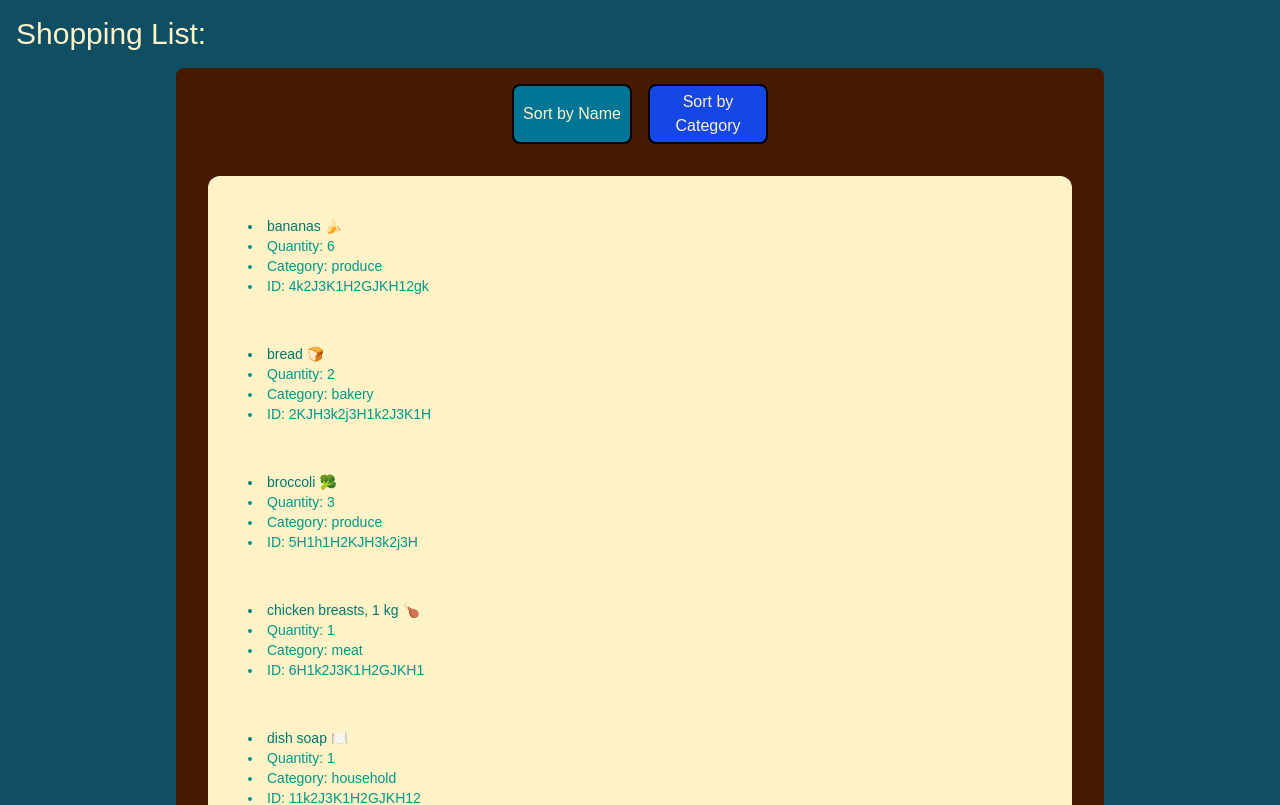
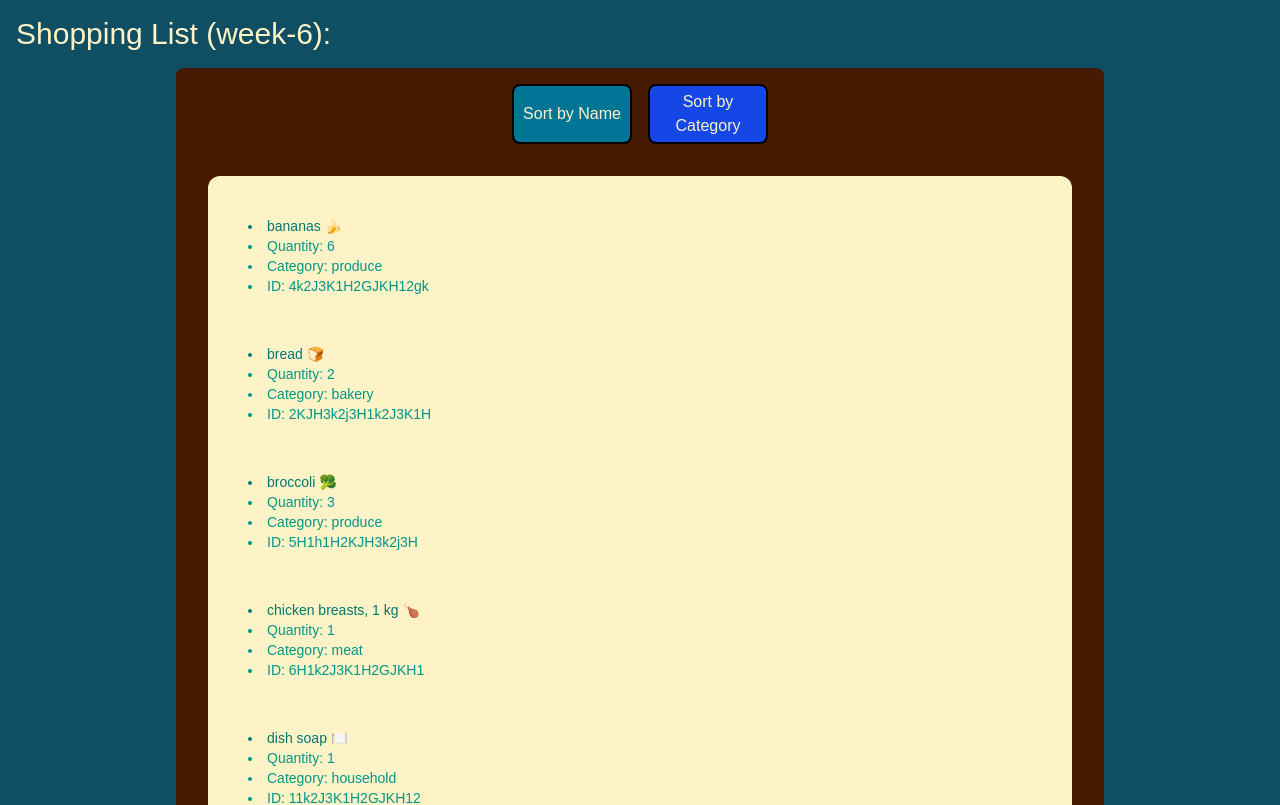
Before and after one commit to ElliotJ-Git/cprg306-assignments, a Next.js app: page /week-6 in a window 1280 px wide. Shown: the top 805 px of the page. Built offline with nearby package versions, Linux system fonts and the light colour scheme.

Commit message:
Rename page for clarity

```diff
--- a/app/week-6/page.js
+++ b/app/week-6/page.js
@@ -4,7 +4,7 @@ export default function Page(){
 
     return(
         <main className="p-4 bg-cyan-900">
-            <h1 className="text-3xl text-amber-100">Shopping List:</h1>
+            <h1 className="text-3xl text-amber-100">Shopping List (week-6):</h1>
             <div className="mt-4 space-y-4">
                 <ItemList/>
             </div>
```
